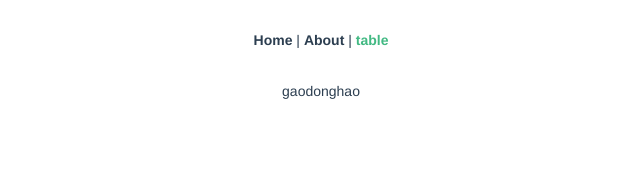
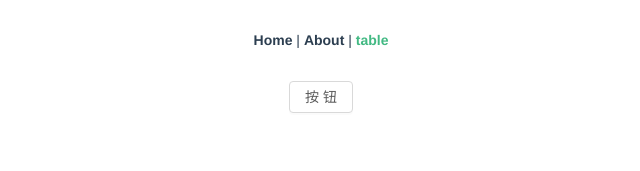
Before and after one commit to gdhlaosan/edu-antd-vue, a Vue app: page /table in a window 1280 px wide. Shown: the top 171 px of the page, without its empty margins (319-959 px from the left). Built offline with nearby package versions, Linux system fonts and the light colour scheme.

Commit message:
add button

```diff
--- a/src/views/TableList.vue
+++ b/src/views/TableList.vue
@@ -1,3 +1,5 @@
 <template>
-    <div>gaodonghao</div>
+    <div>
+        <a-button>按钮</a-button>
+    </div>
 </template>
```
